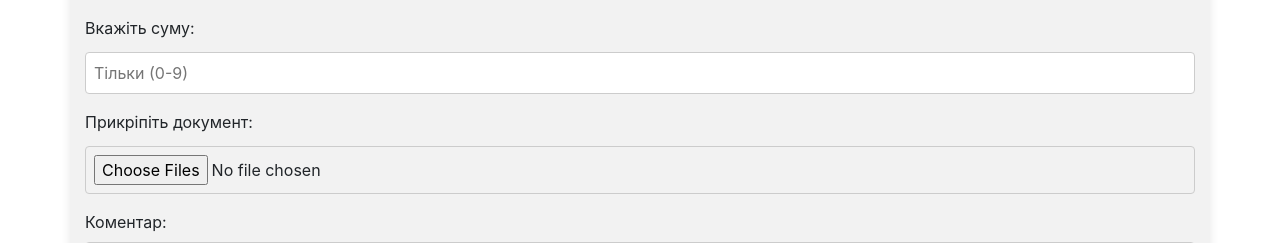
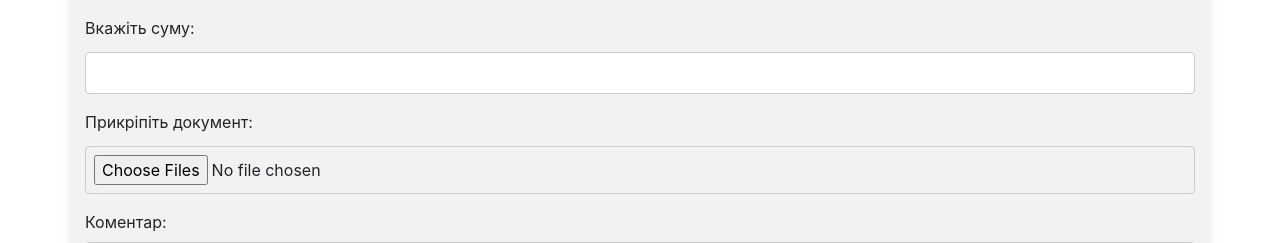
Before and after one commit to Bidya12313/ozp, a Flask app: template app/templates/main.html in a window 1280 px wide. Shown: the part 645-888 px from the top of the page. Run offline with Flask 3, Linux system fonts and the light colour scheme; the template is opened without the code that fills it, so the values that code supplies are empty; some libraries are stand-ins or nearby versions.

Commit message:
placeholder text for amount delete

```diff
--- a/app/templates/main.html
+++ b/app/templates/main.html
@@ -57,7 +57,7 @@
 
             <div class="form-group">
                 <label for="amount">Вкажіть суму:</label>
-                <input type="number" id="amount" name="amount" placeholder="Тільки (0-9)" required step="0.01">
+                <input type="number" id="amount" name="amount" required step="0.01">
             </div>
 
             <div class="form-group">
@@ -131,7 +131,7 @@
                     <form method="POST" action="/change_limit">
                         <div class="form-group">
                             <label for="newLimit">Новий ліміт</label>
-                            <input type="number" id="change-limit" name="new_limit" placeholder="Тільки (0-9)" required step="0.01">
+                            <input type="number" id="change-limit" name="new_limit" required step="0.01">
                         </div>
                         <button type="submit" class="btn btn-primary">Змінити</button>
                     </form>
```
Also changed, not shown: todo.md (deleted, +0 -1 lines), 1 other file.
